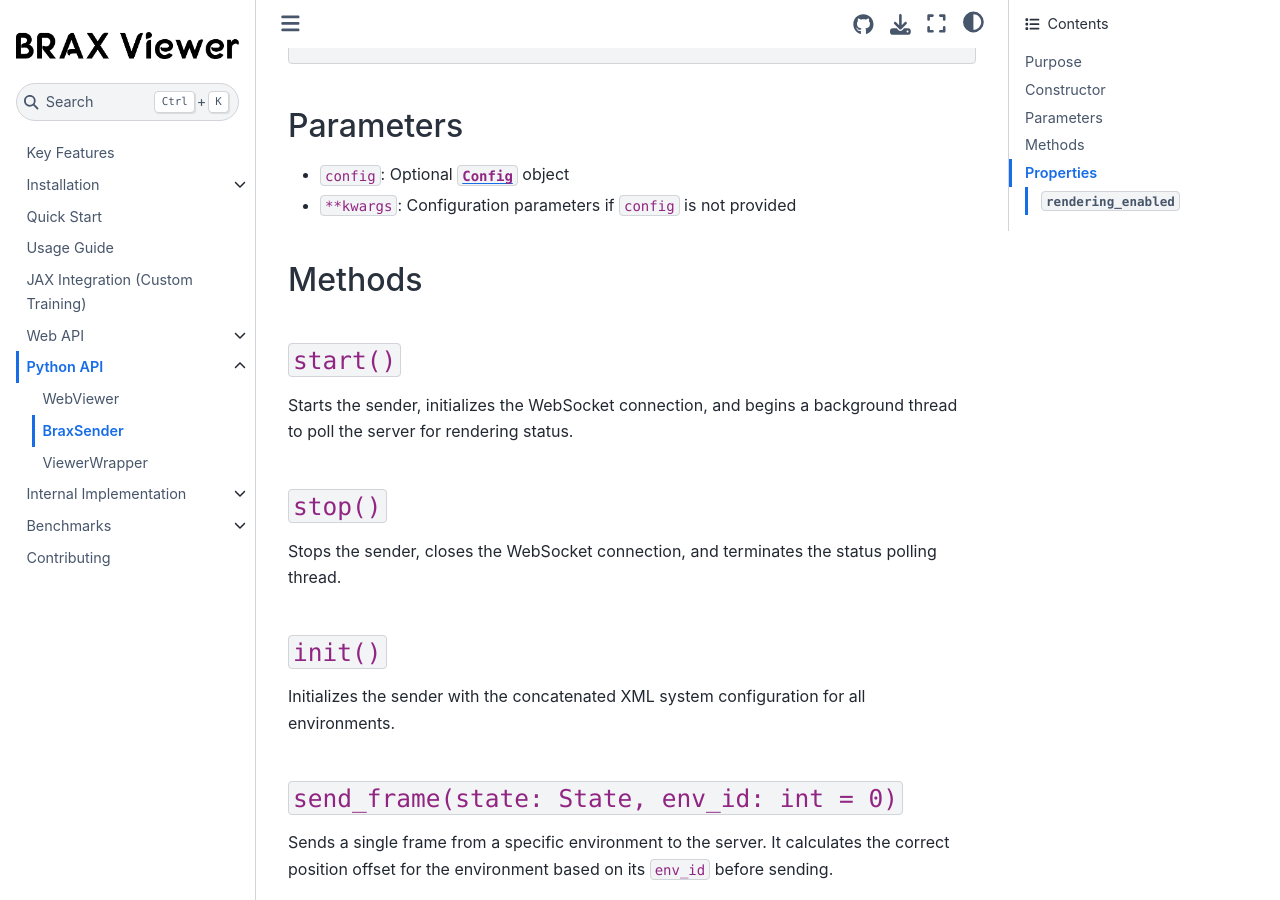
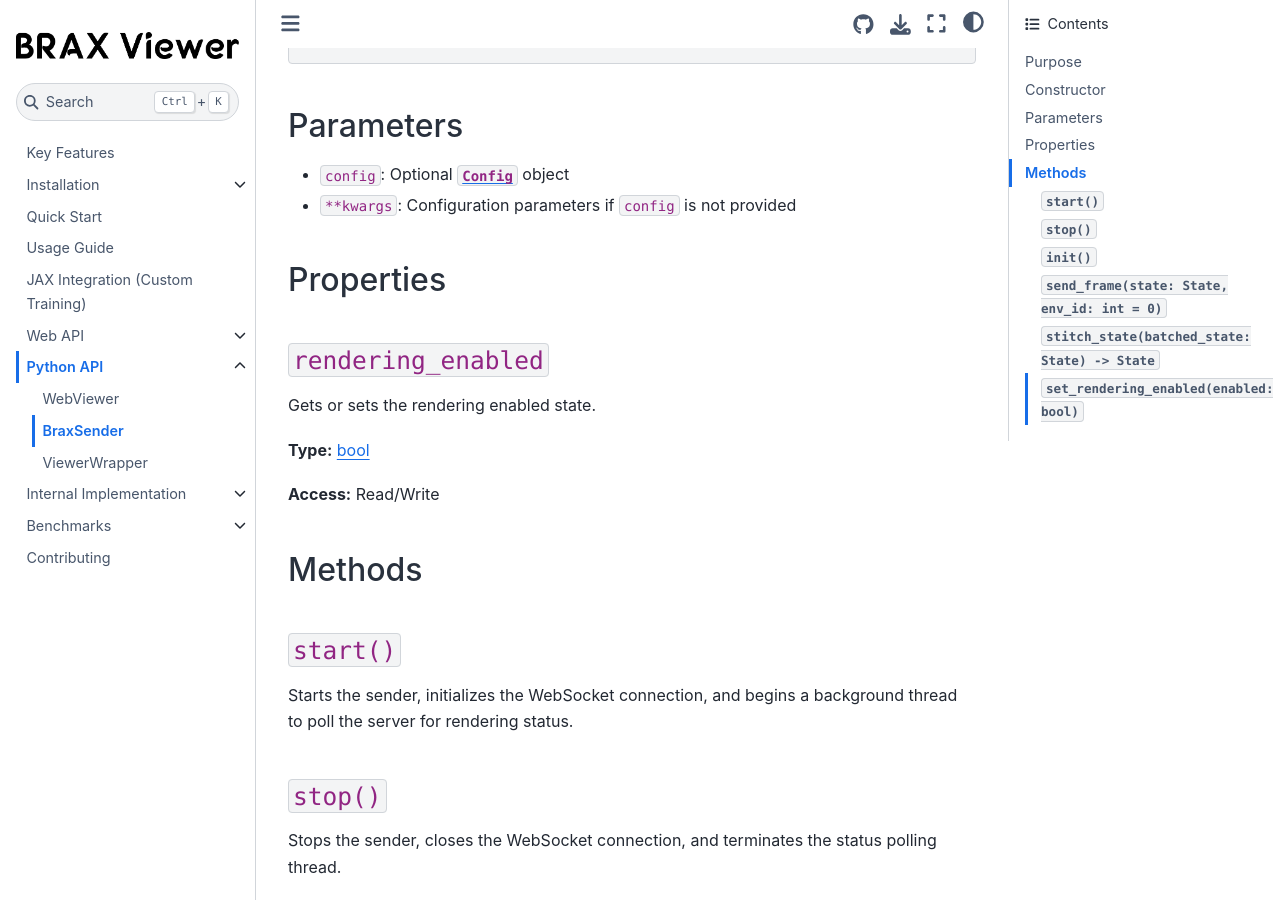
Before and after one commit to pal-robotics/brax_training_viewer, a Jupyter Book: the page built from docs/python-api/braxsender.md, in a window 1280 px wide and 900 px high, scrolled down 547 px. Built offline with Jupyter Book 1.0.4 settings and Sphinx 7.4.7 and the Sphinx Book theme 1.1.4, drawn with Linux system fonts in a browser that asks for light colours; some of the changed text lies outside the part shown.

Commit message:
docs format

```diff
--- a/docs/python-api/braxsender.md
+++ b/docs/python-api/braxsender.md
@@ -21,6 +21,16 @@
 
 - `config`: Optional [`Config`](../internal/config.md) object
 - `**kwargs`: Configuration parameters if `config` is not provided
+
+## Properties
+
+### `rendering_enabled`
+
+Gets or sets the rendering enabled state.
+
+**Type:** [bool](https://docs.python.org/3/c-api/bool.html)
+
+**Access:** Read/Write
 
 ## Methods
 
```
Also changed, not shown: other parts of docs/python-api/braxsender.md (+0 -10 lines).
